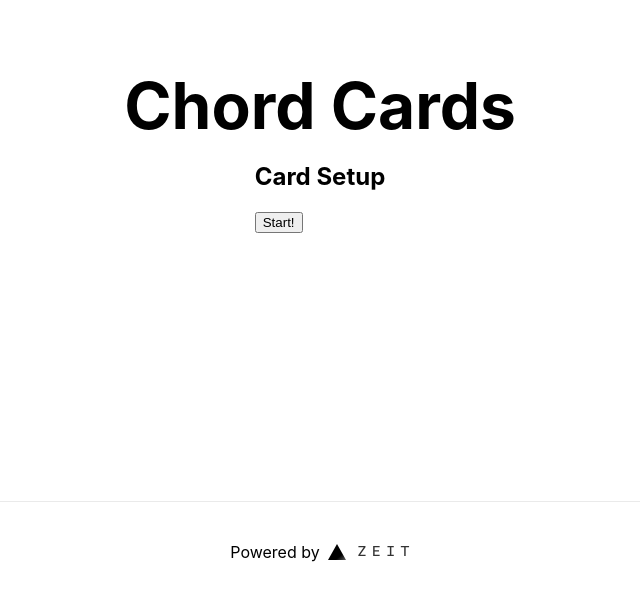
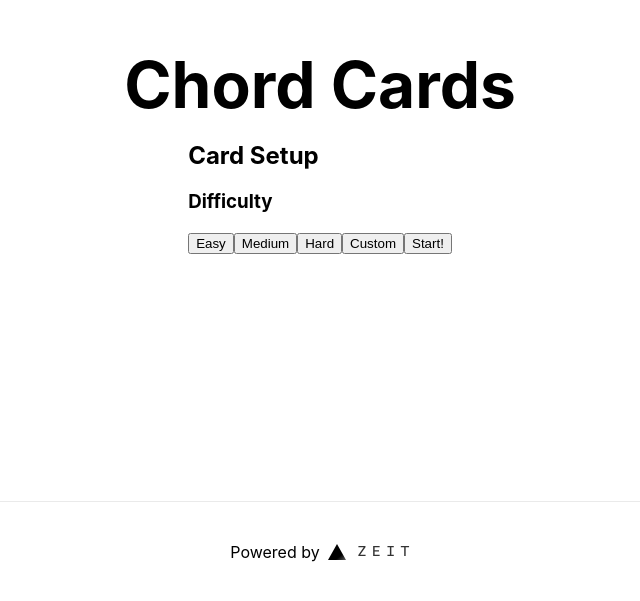
Before and after one commit to ayoon212/chord-cards, a Next.js app: page / in a window 1280 px wide. Shown: the part 199-800 px from the top of the page, without its empty margins (320-960 px from the left). Built offline with nearby package versions, Linux system fonts and the light colour scheme.

Commit message:
Start adding difficulty settings

```diff
--- a/components/card-play.js
+++ b/components/card-play.js
@@ -1,4 +1,4 @@
-export const CardPlay = ({ stopCardPlay }) => (
+export const CardPlay = ({ difficulty, stopCardPlay }) => (
   <section>
     <h2>CardPlay</h2>
     <button onClick={stopCardPlay}>Stop</button>
--- a/components/card-setup.js
+++ b/components/card-setup.js
@@ -1,6 +1,13 @@
-export const CardSetup = ({ startCardPlay }) => (
+import { useState } from 'react';
+
+export const CardSetup = ({ difficulty, setDifficulty, startCardPlay }) => (
   <section>
     <h2>Card Setup</h2>
+    <h3>Difficulty</h3>
+    <button onClick={setDifficulty('easy')}>Easy</button>
+    <button onClick={setDifficulty('easy')}>Medium</button>
+    <button onClick={setDifficulty('easy')}>Hard</button>
+    <button onClick={setDifficulty('easy')}>Custom</button>
     <button onClick={startCardPlay}>Start!</button>
   </section>
 );
--- a/pages/index.js
+++ b/pages/index.js
@@ -5,6 +5,7 @@ import CardSetup from '../components/card-setup';
 
 const Home = () => {
   const [isPlaying, setCardPlay] = useState(false);
+  const [difficulty, setDifficulty] = useState('easy');
 
   return (
   <div className="container">
@@ -16,8 +17,14 @@ const Home = () => {
     <main>
       <h1 className="title">Chord Cards</h1>
       {isPlaying
-        ? <CardPlay stopCardPlay={() => setCardPlay(false)} />
-        : <CardSetup startCardPlay={() => setCardPlay(true)} />
+        ? <CardPlay
+            difficulty={difficulty}
+            stopCardPlay={() => setCardPlay(false)} />
+        : <CardSetup
+            difficulty={difficulty}
+            setDifficulty={(newVal) => setDifficulty(newVal)}
+            startCardPlay={() => setCardPlay(true)}
+          />
       }
     </main>
 
```
